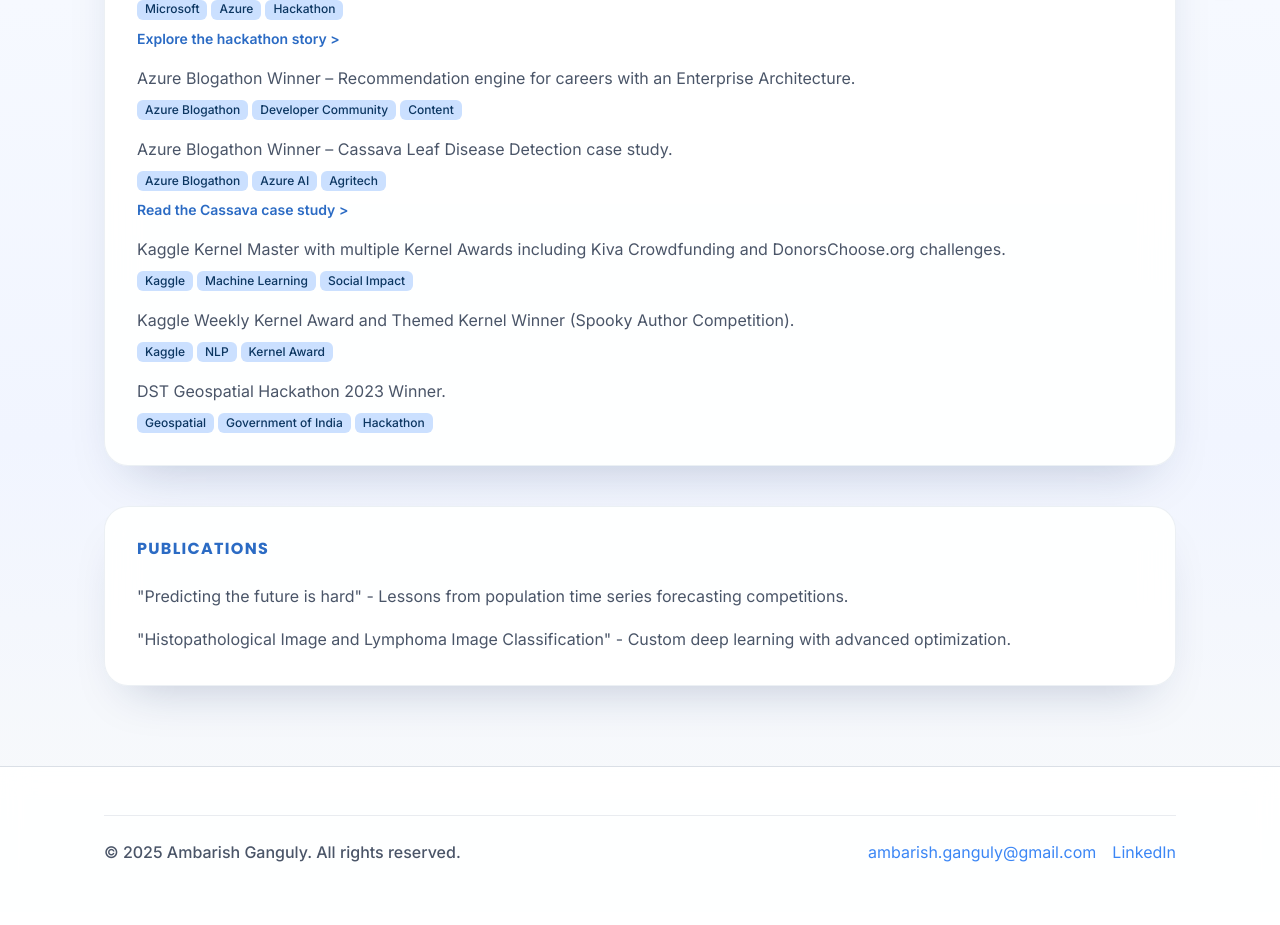
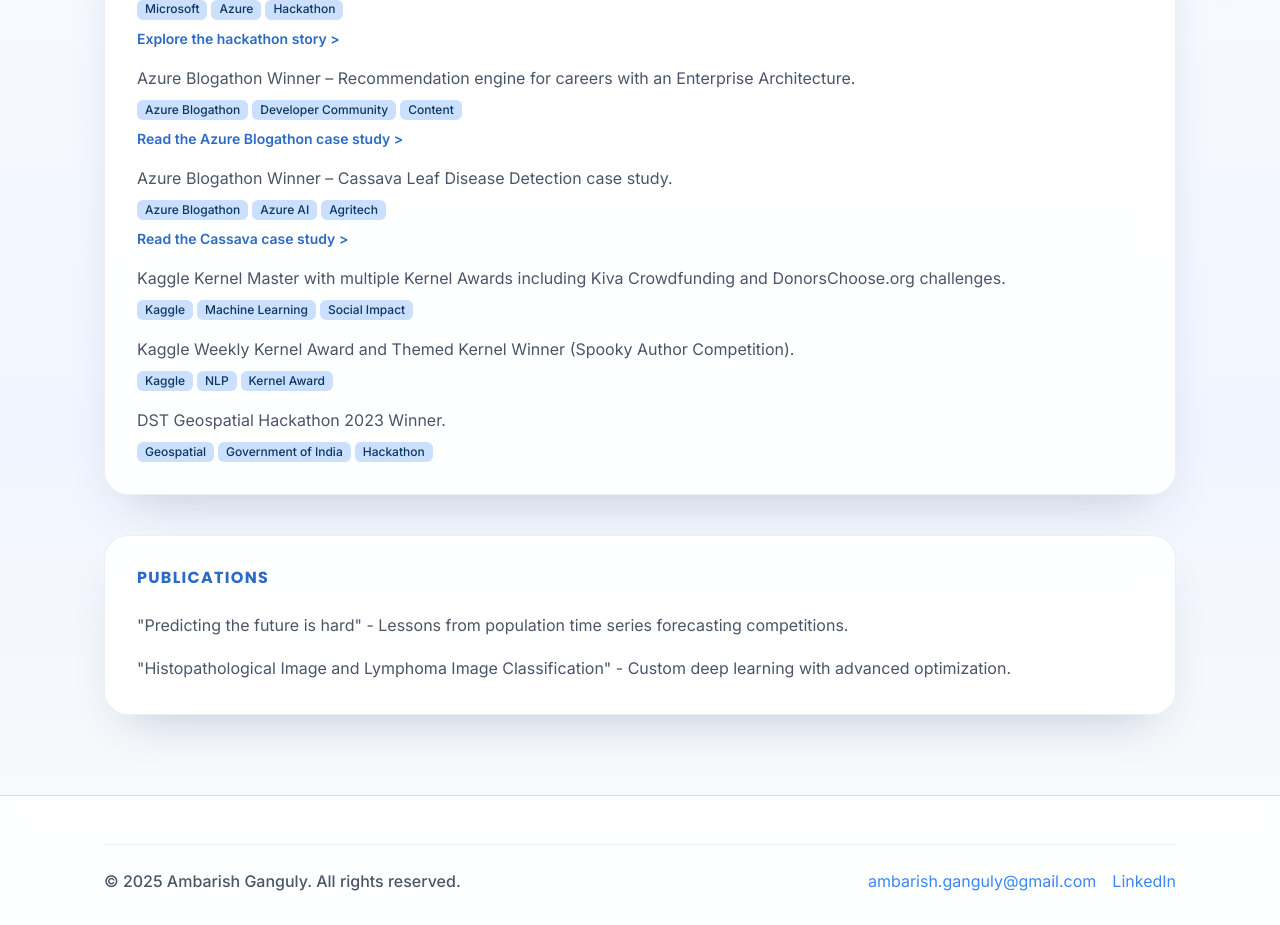
Before and after one commit to ambarishg/AmbarishWEBSITE, a React (Vite) app: page /highlights in a window 1280 px wide. Shown: the part 800-1725 px from the top of the page. Built offline with nearby package versions, Linux system fonts and the light colour scheme.

Commit message:
Initial Commit

```diff
--- a/src/pages/Highlights.jsx
+++ b/src/pages/Highlights.jsx
@@ -34,7 +34,7 @@ const linkForHighlight = (description) => {
       to: '/highlights/future-ready-champions'
     };
   }
-  if (description.includes('Enterprise architecture storytelling')) {
+  if (description.includes('Recommendation engine for careers with an Enterprise Architecture')) {
     return {
       label: 'Read the Azure Blogathon case study >',
       to: '/highlights/azure-blogathon-champion'
```
